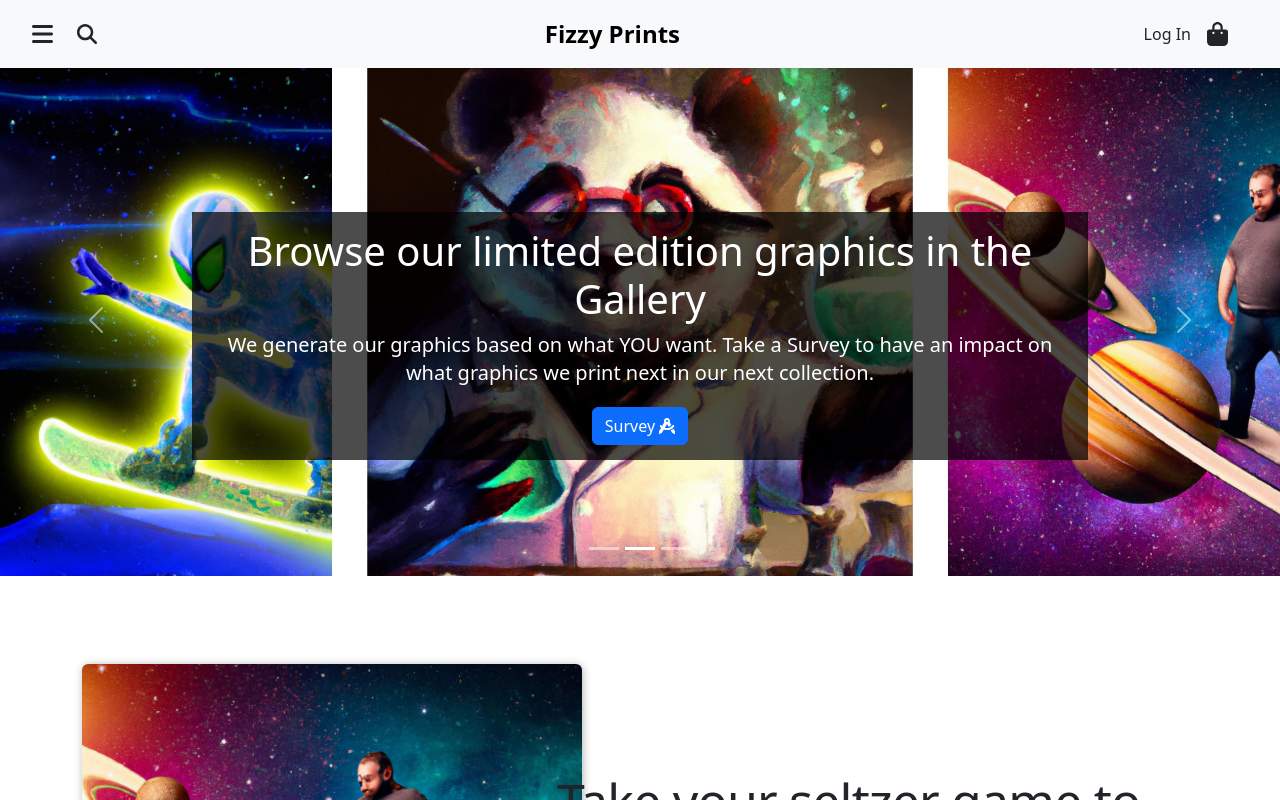
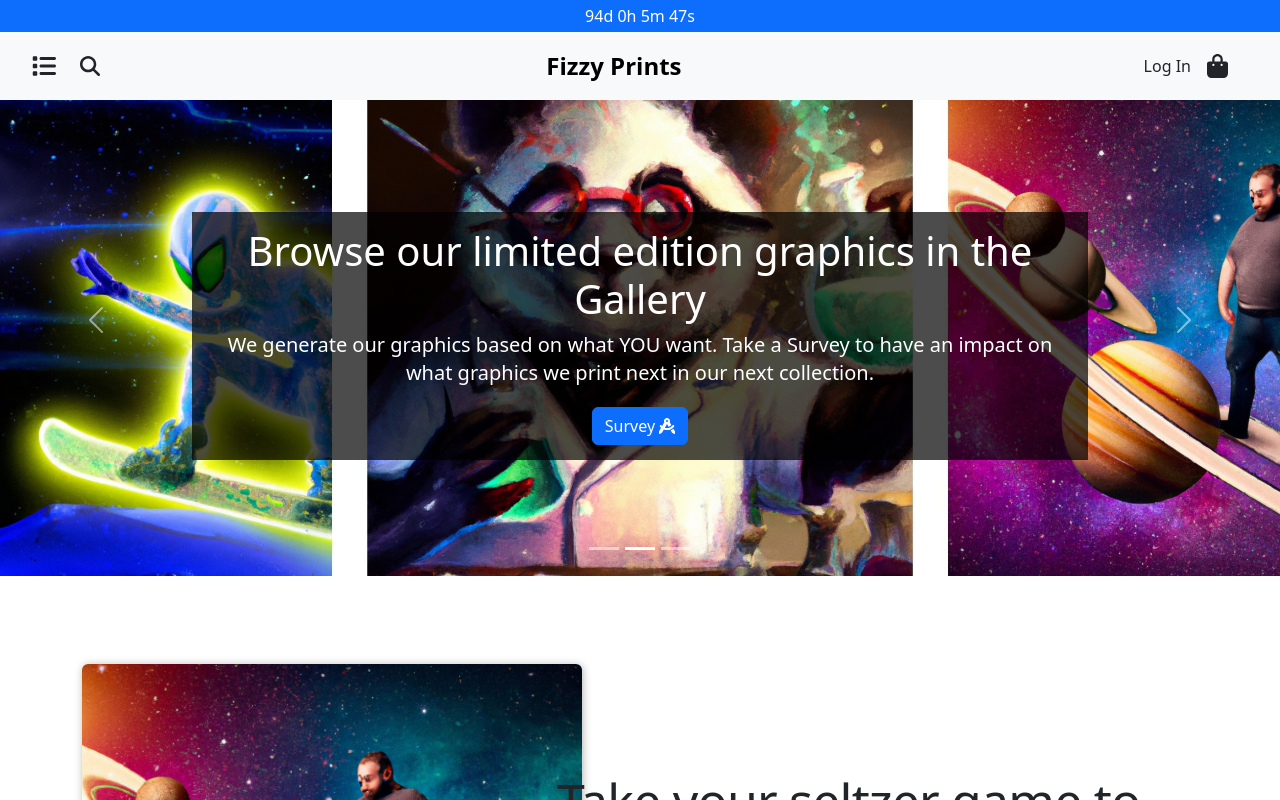
Before and after one commit to kmuel4/fizzyprint, a React (Create React App) app: page / in a window 1280 px wide. Shown: the top 800 px of the page. Built offline with nearby package versions, Linux system fonts and the light colour scheme.

Commit message:
added countdown timer to nav bar

```diff
--- a/src/components/CustomNavbar.js
+++ b/src/components/CustomNavbar.js
@@ -4,12 +4,14 @@ import {
   Row,
   Col,
   Badge,
+  OverlayTrigger,
+  Tooltip,
 } from "react-bootstrap";
 import "bootstrap/dist/css/bootstrap.min.css";
 import "../main.css";
 import {
   faBagShopping,
-  faBars,
+  faList,
   faMagnifyingGlass,
 } from "@fortawesome/free-solid-svg-icons";
 import { FontAwesomeIcon } from "@fortawesome/react-fontawesome";
@@ -25,14 +27,54 @@ const CustomNavbar = (props) => {
     });
   };
 
+  //date countdown for new drop
+  const targetDate = new Date("September 1, 2023 00:00:00").getTime();
+
+  const [days, setDays] = useState(0);
+  const [hours, setHours] = useState(0);
+  const [minutes, setMinutes] = useState(0);
+  const [seconds, setSeconds] = useState(0);
+
+  useEffect(() => {
+    const interval = setInterval(() => {
+      const now = new Date().getTime();
+      const timeRemaining = targetDate - now;
+
+      const days = Math.floor(timeRemaining / (1000 * 60 * 60 * 24));
+      const hours = Math.floor(
+        (timeRemaining % (1000 * 60 * 60 * 24)) / (1000 * 60 * 60)
+      );
+      const minutes = Math.floor(
+        (timeRemaining % (1000 * 60 * 60)) / (1000 * 60)
+      );
+      const seconds = Math.floor((timeRemaining % (1000 * 60)) / 1000);
+
+      setDays(days);
+      setHours(hours);
+      setMinutes(minutes);
+      setSeconds(seconds);
+
+      if (timeRemaining < 0) {
+        clearInterval(interval);
+      }
+    }, 1000);
+
+    return () => clearInterval(interval);
+  }, []);
+
+  const renderTooltip = (props) => (
+    <Tooltip {...props}>New collection countdown</Tooltip>
+  );
+
   //handle checkout
   const handleCheckout = () => {
     props.checkoutIndex(4);
   };
 
+  //display nav menu
   const handleMenu = () => {
     props.menu(3);
-  }
+  };
 
   //make cart bounce when item is added
   const [cartAnimate, setCartAnimate] = useState(false);
@@ -52,16 +94,50 @@ const CustomNavbar = (props) => {
 
   return (
     <>
-      <Navbar bg="light" variant="dark" fixed="top" style={{padding: "1rem"}}>
+      <Navbar bg="primary" fixed="top" style={{ height: "2rem" }}>
+        <Container
+          style={{
+            display: "flex",
+            justifyContent: "center",
+            alignItems: "center",
+            color: "white",
+          }}
+        >
+          <OverlayTrigger
+            placement="bottom"
+            delay={{ hide: 200 }}
+            overlay={renderTooltip}
+          >
+            <div>
+              {days}d {hours}h {minutes}m {seconds}s
+            </div>
+          </OverlayTrigger>
+        </Container>
+      </Navbar>
+      <Navbar
+        bg="light"
+        variant="dark"
+        fixed="top"
+        style={{ padding: "1rem", marginTop: "2rem" }}
+      >
         <Container fluid>
           <Row className="w-100 align-items-center">
             {/*menu button */}
             &nbsp;
             <Col xs="auto">
               {/* menu */}
-              <FontAwesomeIcon icon={faBars} size="xl" style={{cursor: "pointer"}} onClick={()=> handleMenu()}/>
+              <FontAwesomeIcon
+                icon={faList}
+                size="xl"
+                style={{ cursor: "pointer" }}
+                onClick={() => handleMenu()}
+              />
               {/*search */}
-              <FontAwesomeIcon icon={faMagnifyingGlass} size="lg" style={{marginLeft: "1.5rem", cursor: "pointer"}}/>
+              <FontAwesomeIcon
+                icon={faMagnifyingGlass}
+                size="lg"
+                style={{ marginLeft: "1.5rem", cursor: "pointer" }}
+              />
             </Col>
             <Col xs="auto" className="text-center flex-grow-1">
               {/* title */}
@@ -77,14 +153,14 @@ const CustomNavbar = (props) => {
               </Navbar.Brand>
             </Col>
             <Col xs="auto" className="ml-auto d-flex text-right">
-              <span style={{cursor: "pointer"}}>Log In</span>
+              <span style={{ cursor: "pointer" }}>Log In</span>
               {/* cart icon */}
               <FontAwesomeIcon
                 icon={faBagShopping}
                 bounce={cartAnimate}
                 onClick={() => handleCheckout()}
                 size="xl"
-                style={{cursor: "pointer", marginLeft: "1rem"}}
+                style={{ cursor: "pointer", marginLeft: "1rem" }}
               />
               {/* cart badge */}
               {props.cartItemsLength > 0 ? (
--- a/src/pages/CheckoutPreview.js
+++ b/src/pages/CheckoutPreview.js
@@ -5,6 +5,7 @@ import "../main.css";
 import {
   faBagShopping,
   faTriangleExclamation,
+  faAngleRight,
 } from "@fortawesome/free-solid-svg-icons";
 import { FontAwesomeIcon } from "@fortawesome/react-fontawesome";
 import CheckoutPreviewItem from "../components/Checkout/CheckoutPreviewItem";
@@ -106,7 +107,7 @@ const CheckoutPreview = (props) => {
             onClick={handleCheckout}
             disabled={props.cartItemsLength === 0 ? true : false}
           >
-            Checkout
+            Checkout <FontAwesomeIcon icon={faAngleRight} />
           </Button>
         </Modal.Footer>
       </Modal>
```
